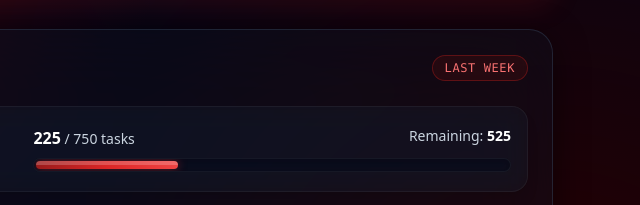
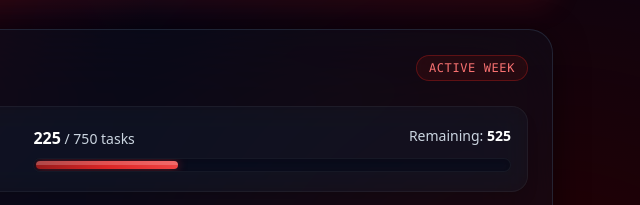
Before and after one commit to JOwenJay/rocket-team-leaderboard, a plain HTML site: page index.html in a window 1280 px wide. Shown: the part 262-467 px from the top of the page, 535-1175 px from the left. Drawn offline with nearby package versions, Linux system fonts and the light colour scheme.

```diff
--- a/index.html
+++ b/index.html
@@ -68,7 +68,7 @@
       <div class="flex justify-between items-center mb-6">
         <h2 class="text-xl font-bold text-slate-100 drop-shadow">Weekly Performance</h2>
         <span class="bg-red-950/40 text-red-400 border border-red-800/50 text-xs px-3 py-1 rounded-full font-mono uppercase tracking-wider backdrop-blur-md">
-          Last Week
+          Active Week
         </span>
       </div>
 
```
